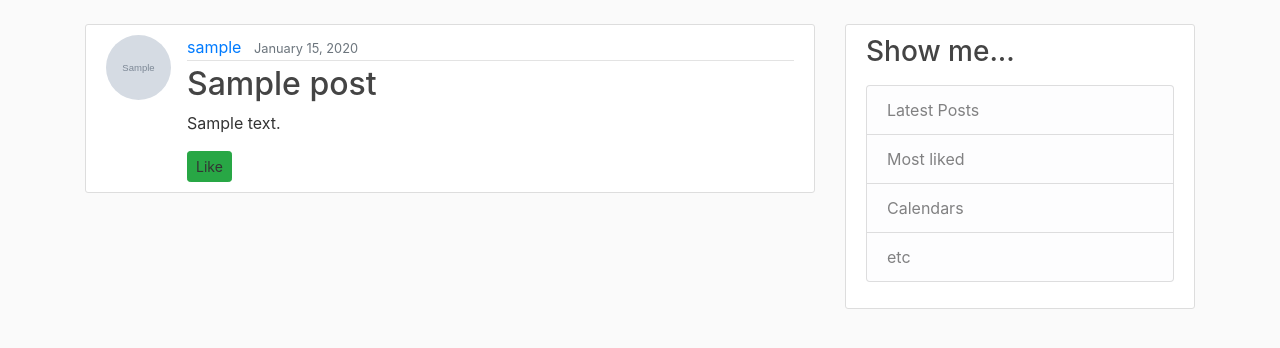
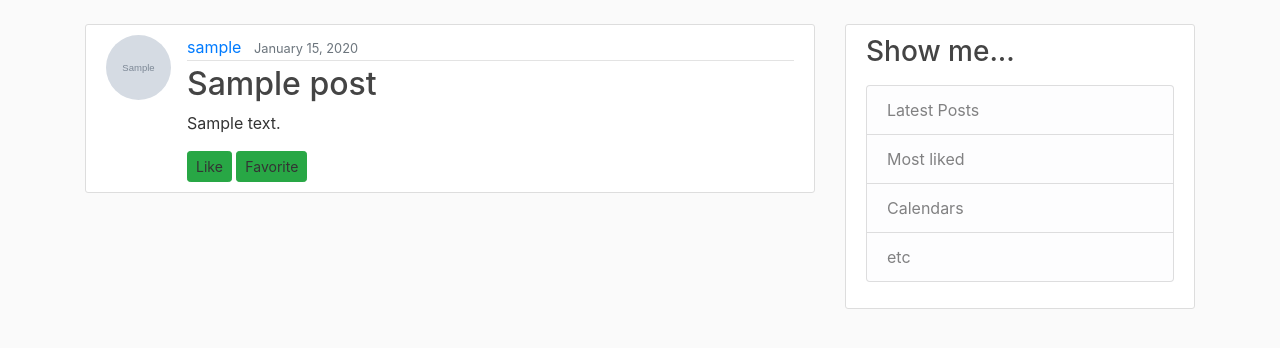
Before and after one commit to mzakonek/djangoblog, a Django app: page / in a window 1280 px wide. Shown: the part 56-404 px from the top of the page. Run offline with Django 3.2, Linux system fonts and the light colour scheme; a user stored in the database is signed in; tables that the repository leaves empty hold one stand-in row (values such as "Sample post"); grey boxes marked "Sample" are stand-in pictures; some libraries are stand-ins or nearby versions.

Commit message:
adding and implementing "Favorite" functionality with 'through'

```diff
--- a/django_project/blog/models.py
+++ b/django_project/blog/models.py
@@ -10,6 +10,7 @@ class Post(models.Model):
     date_posted = models.DateTimeField(default=timezone.now)
     author = models.ForeignKey(User, on_delete=models.CASCADE)
     likes = models.ManyToManyField(User, blank=True, related_name='post_likes')
+    favorites = models.ManyToManyField(User, through="Favoritepost", related_name='post_favorites')
 
     def __str__(self):
         return self.title
@@ -22,3 +23,16 @@ class Post(models.Model):
 
     def get_api_like_url(self):
         return reverse("post-like_api_toogle", kwargs={'pk': self.pk})
+
+    def get_api_favorite_url(self):
+        return reverse("post-favorite_api_toogle", kwargs={'pk': self.pk})
+
+
+class Favoritepost(models.Model):
+    user = models.ForeignKey(User, on_delete=models.CASCADE, related_name='favorite_posts')
+    post = models.ForeignKey(Post, on_delete=models.CASCADE, related_name='favorite_posts')
+    index = models.IntegerField(default=-1, unique=True)
+
+    def save(self, *args, **kwargs):
+        self.index = self.user.post_favourites.count() + 1
+        super(Favoritepost, self).save(*args, **kwargs)
--- a/django_project/blog/templates/blog/home.html
+++ b/django_project/blog/templates/blog/home.html
@@ -15,6 +15,12 @@
                 <a class="likebutton btn btn-success btn-sm" id="like{{ post.id }}" data-href="{{ post.get_api_like_url }}" data-postid="{{ post.id }}">Like</a>
             {% else %}
                 <a class="likebutton btn btn-outline-primary btn-sm" id="like{{ post.id }}" data-href="{{ post.get_api_like_url }}" data-postid="{{ post.id }}">Like</a>
+            {% endif %}
+
+            {% if user in post.favorites.all %}
+                <a class="favoritebutton btn btn-success btn-sm" id="favorite{{ post.id }}" data-href="{{ post.get_api_favorite_url }}" data-postid="{{ post.id }}">Favorite</a>
+            {% else %}
+                <a class="favoritebutton btn btn-outline-primary btn-sm" id="favorite{{ post.id }}" data-href="{{ post.get_api_favorite_url }}" data-postid="{{ post.id }}">Favorite</a>
             {% endif %}
 
           </div>
@@ -49,9 +55,9 @@
         var id = this_.attr("data-postid")
         $.ajax(
         {
-            type:"GET",
+            type: "GET",
             url: likeUrl,
-            data:{},
+            data: {},
         success: function(data){
             if (data.liked){
                 $( '#like'+ id ).removeClass('btn btn-outline-primary btn-sm');
@@ -67,5 +73,29 @@
              ) });
     </script>
 
+    <script type="text/javascript">
+        $('.favoritebutton').click(function(){
+        var this_ = $(this)
+        var favoriteUrl = this_.attr("data-href")
+        var id = this_.attr("data-postid")
+        $.ajax(
+        {
+            type: "GET",
+            url: favoriteUrl,
+            data: {},
+        success: function(data){
+            if (data.favorited){
+                $( '#favorite'+ id ).removeClass('btn btn-outline-primary btn-sm');
+                $( '#favorite'+ id ).addClass('btn btn-success btn-sm');
+            } else {
+                $( '#favorite'+ id ).removeClass('btn btn-success btn-sm');
+                $( '#favorite'+ id ).addClass('btn btn-outline-primary btn-sm');
+            }
+
+
+        }
+             }
+             ) });
+    </script>
 
 {% endblock content %}
--- a/django_project/blog/urls.py
+++ b/django_project/blog/urls.py
@@ -7,7 +7,8 @@ from .views import (
     PostDeleteView,
     UserPostListView,
     PostLikeToogle,
-    PostLikeAPIToogle
+    PostLikeAPIToogle,
+    PostFavoriteAPIToogle
 
 )
 from . import views
@@ -23,6 +24,7 @@ urlpatterns = [
     path('post/<int:pk>/delete/', PostDeleteView.as_view(), name='post-delete'),
     path('post/<int:pk>/like', PostLikeToogle.as_view(), name='post-like_toogle'),
     path('api/post/<int:pk>/like', PostLikeAPIToogle.as_view(), name='post-like_api_toogle'),
+    path('api/post/<int:pk>/favorite', PostFavoriteAPIToogle.as_view(), name='post-favorite_api_toogle'),
 
     path('about/', views.about, name='blog-about'),
 
--- a/django_project/blog/views.py
+++ b/django_project/blog/views.py
@@ -103,7 +103,6 @@ class PostLikeAPIToogle(APIView):
     def get(self, request, pk=None, format=None):
         # pk=self.kwargs.get('pk')
         obj = get_object_or_404(Post, pk=pk)
-        url_ = obj.get_absolute_url()
         user = self.request.user
         updated = False
         liked = False
@@ -123,6 +122,35 @@ class PostLikeAPIToogle(APIView):
         return Response(data)
 
 
+class PostFavoriteAPIToogle(APIView):
+    # TODO: I don't like the idea of having "PostLikeAPIToogle" and "PostFavoriteAPIToogle" almost the same
+    #  and duplicated. It should be different
+
+    authentication_classes = [authentication.SessionAuthentication]
+    permission_classes = [permissions.IsAuthenticated]
+
+    def get(self, request, pk=None, format=None):
+        # pk=self.kwargs.get('pk')
+        obj = get_object_or_404(Post, pk=pk)
+        user = self.request.user
+        updated = False
+        favorited = False
+
+        if user.is_authenticated and obj.author != user:
+            if user in obj.favorites.all():
+                obj.favorites.remove(user)
+            else:
+                obj.favorites.add(user)
+                favorited = True
+            updated = True
+
+        data = {
+            'updated': updated,
+            'favorited': favorited
+        }
+        return Response(data)
+
+
 def about(request):
     return render(request, 'blog/about.html')
 
```
